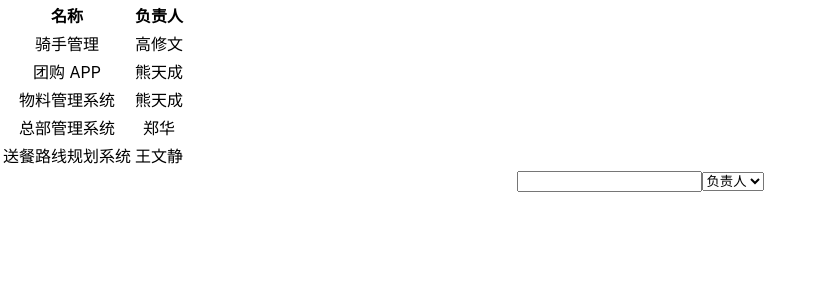
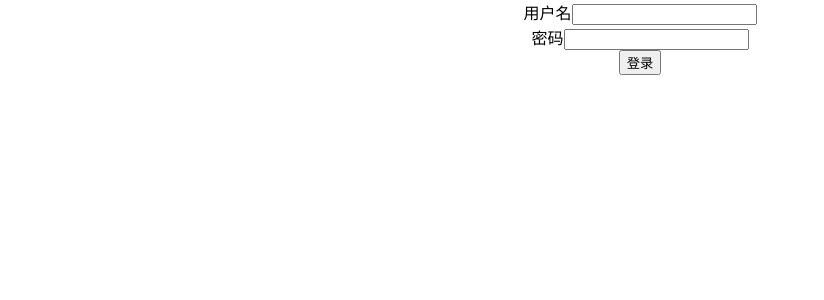
Before and after one commit to AnYiTeng/jira, a React (Create React App) app: page / in a window 1280 px wide. Shown: the top 300 px of the page, without its empty margins (0-824 px from the left). Built offline with nearby package versions, Linux system fonts and the light colour scheme; data requests are answered from the project's data file.

Commit message:
feat: json server 新增自定义登录接口

```diff
--- a/package.json
+++ b/package.json
@@ -22,7 +22,7 @@
     "test": "react-scripts test",
     "eject": "react-scripts eject",
     "prepare": "husky install",
-    "json-server": "json-server __json_server_mock__/db.json --watch --port 3001"
+    "json-server": "json-server __json_server_mock__/db.json --watch --port 3001 --middlewares ./__json_server_mock__/middleware.js"
   },
   "eslintConfig": {
     "extends": [
--- a/src/App.tsx
+++ b/src/App.tsx
@@ -2,13 +2,13 @@
 import logo from "./logo.svg";
 import "./App.css";
 import ProjectListScreen from "./screens/projectList/index";
-// import Test from "screens/Test";
+import LoginView from "screens/login";
 
 function App() {
   return (
     <div className="App">
-      <ProjectListScreen />
-      {/* <Test /> */}
+      {/* <ProjectListScreen /> */}
+      <LoginView />
     </div>
   );
 }
--- /dev/null
+++ b/src/screens/login/index.tsx
@@ -0,0 +1,41 @@
+import React, { FormEvent } from "react";
+
+const apiUrl = process.env.REACT_APP_API_URL;
+
+export default function LoginView() {
+  const login = (param: { username: string; password: string }) => {
+    fetch(`${apiUrl}/login`, {
+      method: "POST",
+      headers: {
+        "Content-Type": "application/json",
+      },
+      body: JSON.stringify(param),
+    }).then(async (response) => {
+      if (response.ok) {
+      }
+    });
+  };
+
+  const handleSubmit = (event: FormEvent<HTMLFormElement>) => {
+    event.preventDefault();
+    const username = (event.currentTarget.elements[0] as HTMLInputElement)
+      .value;
+    const password = (event.currentTarget.elements[1] as HTMLInputElement)
+      .value;
+    login({ username, password });
+  };
+
+  return (
+    <form onSubmit={handleSubmit}>
+      <div>
+        <label htmlFor="username">用户名</label>
+        <input type="text" id={"username"} />
+      </div>
+      <div>
+        <label htmlFor="username">密码</label>
+        <input type="password" id={"password"} />
+      </div>
+      <button type={"submit"}>登录</button>
+    </form>
+  );
+}
```
Also changed, not shown: __json_server_mock__/middleware.js (added, +14 -0 lines).
